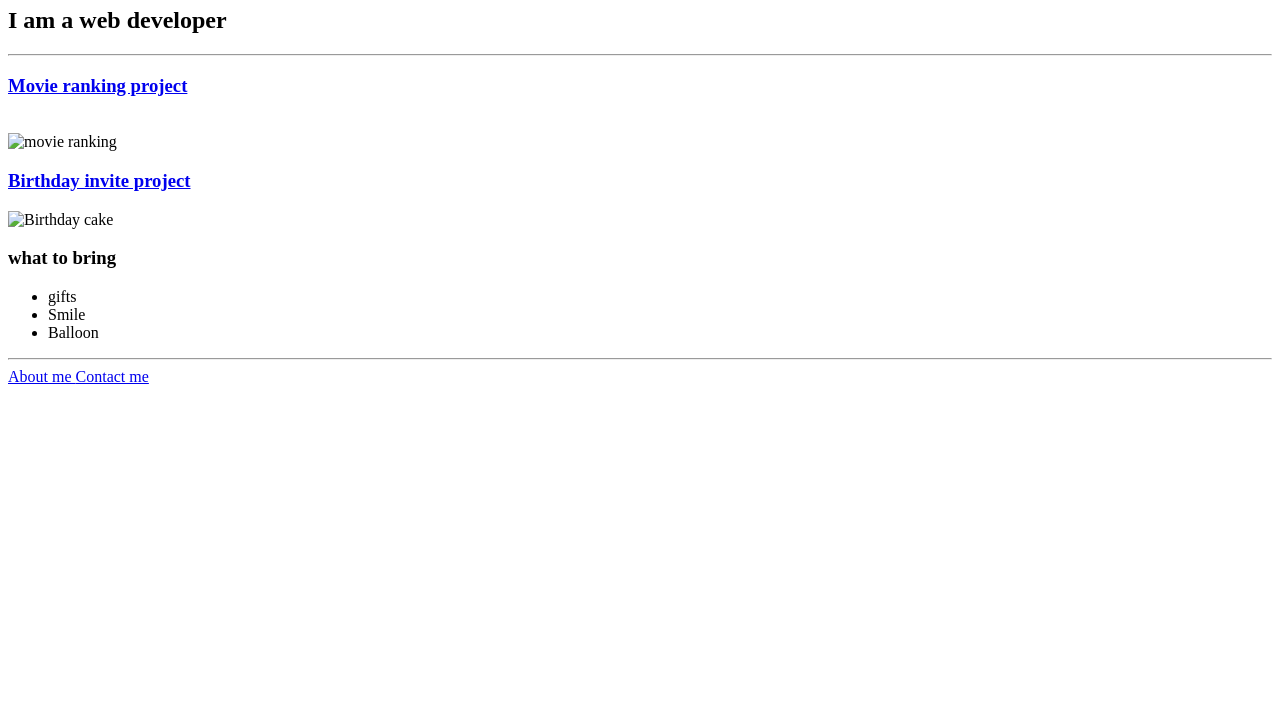
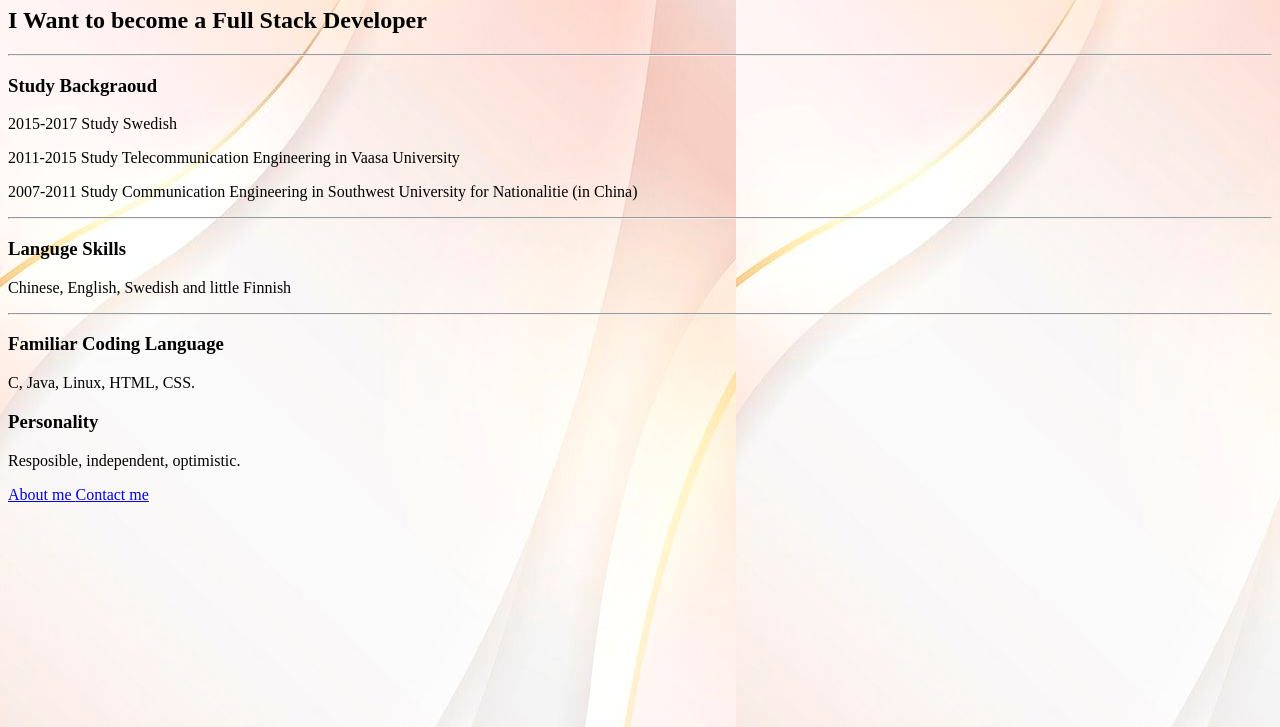
Before and after one commit to YueYuanSmith/Yue_portfolio, a plain HTML site: page index.html in a window 1280 px wide. Shown: the part 73-800 px from the top of the page. Drawn offline with Linux system fonts and the light colour scheme.

Commit message:
Add files via upload

```diff
--- a/index.html
+++ b/index.html
@@ -1,50 +1,37 @@
-<!-- TODO 1: Create the HTML Boilerplate -->
 <!DOCTYPE html>
 <html lang="en">
     <head>
         <meta charset="UTF-8">
         <title>
-        YUE's Prject
+        YUE's Project
         </title>
+
     </head>
 
-    <body>
+    <body background="./assets/images/cv_background.jpeg">
         <h1>YUE's Portfolio</h1>
-        <h2>I am a web developer</h2>
+        <h2>I Want to become a Full Stack Developer</h2>
         <hr>
 
-        <h3><a href="./public/movie-ranking.html">Movie ranking project</a></h3>
-        <br>
-        <img src="./assets/images/movie-ranking.png" height=" 200" alt="movie ranking">
+        <h3>Study Backgraoud</h3>
 
-        <h3><a href="./public/birthday-invite.html">Birthday invite project</a></h3>
-        <img src="./assets/images/birthday-invite.png"  height= 200 alt="Birthday cake">
+        <p>2015-2017 Study Swedish</p>
 
-        <h3>what to bring</h3>
-        <ul>
-            <li>
-                gifts
-            </li>
-            <li>Smile</li>
-            <li>Balloon</li>
-        </ul>
+        <p>2011-2015 Study Telecommunication Engineering in Vaasa University</p>
+
+        <p>2007-2011 Study Communication Engineering in Southwest University for Nationalitie (in China)</p>
         <hr>
+        <h3>Languge Skills</h3>
+        <p>Chinese, English, Swedish and little Finnish </p>
+        <hr>
+        <h3>Familiar Coding Language</h3>
+        <p>C, Java, Linux, HTML, CSS.</p>
+        <H3>Personality</H3>
+        <p>Resposible, independent, optimistic.</p>
+
         <a href="./public/about.html">About me   </a>
         <a href="./public/contact.html">Contact me</a>
+
+
     </body>
 </html>
-
-
-<!-- TODO 2: Add Your previous projects' HTML into the public folder -->
-
-<!-- TODO 3: Take screenshots of your project previews and add the images to the images folder -->
-
-<!-- TODO 4: Add titles/subtitles etc. -->
-
-<!-- TODO 5: Add a link to the project pages -->
-
-<!-- TODO 6: Add images to show the project previews
-HINT for TODO 6: You can use the height attribute set to 200 to make the image smaller:
-https://developer.mozilla.org/en-US/docs/Web/HTML/Element/img#attr-height -->
-
-<!-- TODO 7: Add the Contact Me and About Me page links -->
```
Also changed, not shown: public/about.html (+16 -17 lines).
